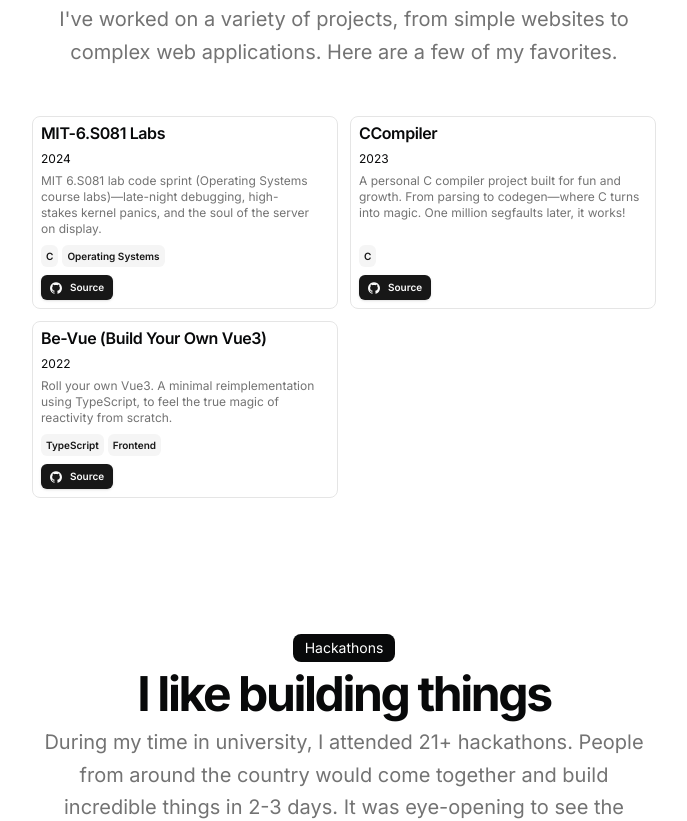
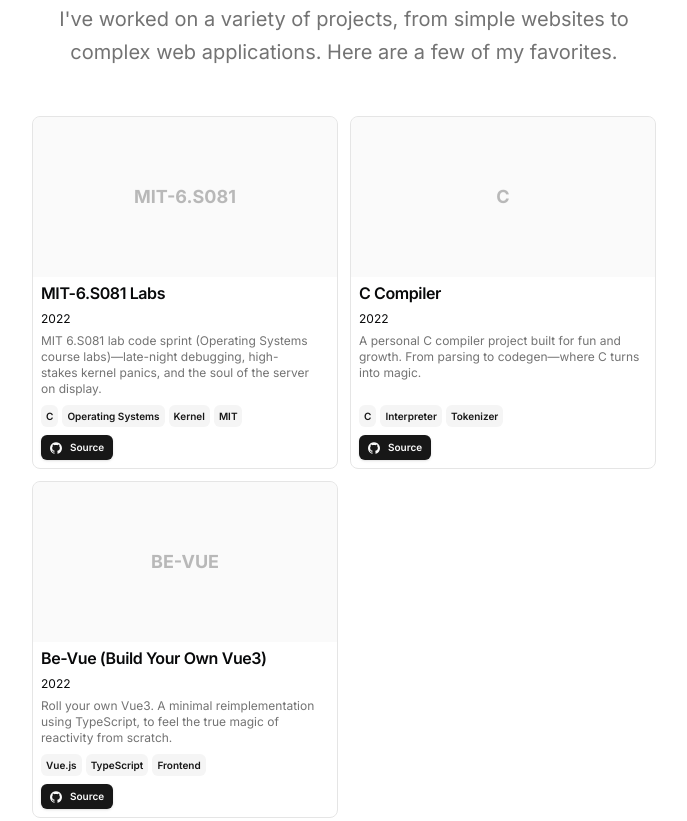
Before and after one commit to yzhe819/blog, a Next.js app: page / in a window 1280 px wide. Shown: the part 1015-1836 px from the top of the page, without its empty margins (296-983 px from the left). Built offline with nearby package versions, Linux system fonts and the light colour scheme.

Commit message:
chore: content

```diff
--- a/src/components/project-card.tsx
+++ b/src/components/project-card.tsx
@@ -69,6 +69,15 @@
             className="h-40 w-full overflow-hidden object-cover object-top"
           />
         )}
+        {!image && !video && (
+          <div className="flex h-40 w-full items-center justify-center bg-muted text-lg font-bold text-muted-foreground select-none opacity-50">
+            {title
+              .split(" ")
+              .filter(Boolean)
+              .map((w) => w.toUpperCase())
+              .slice(0, 1)}
+          </div>
+        )}
       </Link>
       <CardHeader className="px-2">
         <div className="space-y-1">
--- a/src/data/resume.tsx
+++ b/src/data/resume.tsx
@@ -109,11 +109,11 @@
     {
       title: "MIT-6.S081 Labs",
       href: "https://github.com/yzhe819/MIT-6.S081",
-      dates: "2024",
+      dates: "2022",
       active: true,
       description:
         "MIT 6.S081 lab code sprint (Operating Systems course labs)—late-night debugging, high-stakes kernel panics, and the soul of the server on display.",
-      technologies: ["C", "Operating Systems"],
+      technologies: ["C", "Operating Systems", "Kernel", "MIT"],
       links: [
         {
           type: "Source",
@@ -125,13 +125,13 @@
       video: "",
     },
     {
-      title: "CCompiler",
+      title: "C Compiler",
       href: "https://github.com/yzhe819/CCompiler",
-      dates: "2023",
+      dates: "2022",
       active: true,
       description:
-        "A personal C compiler project built for fun and growth. From parsing to codegen—where C turns into magic. One million segfaults later, it works!",
-      technologies: ["C"],
+        "A personal C compiler project built for fun and growth. From parsing to codegen—where C turns into magic.",
+      technologies: ["C", "Interpreter", "Tokenizer"],
       links: [
         {
           type: "Source",
@@ -149,7 +149,7 @@
       active: true,
       description:
         "Roll your own Vue3. A minimal reimplementation using TypeScript, to feel the true magic of reactivity from scratch.",
-      technologies: ["TypeScript", "Frontend"],
+      technologies: ["Vue.js", "TypeScript", "Frontend"],
       links: [
         {
           type: "Source",
```
